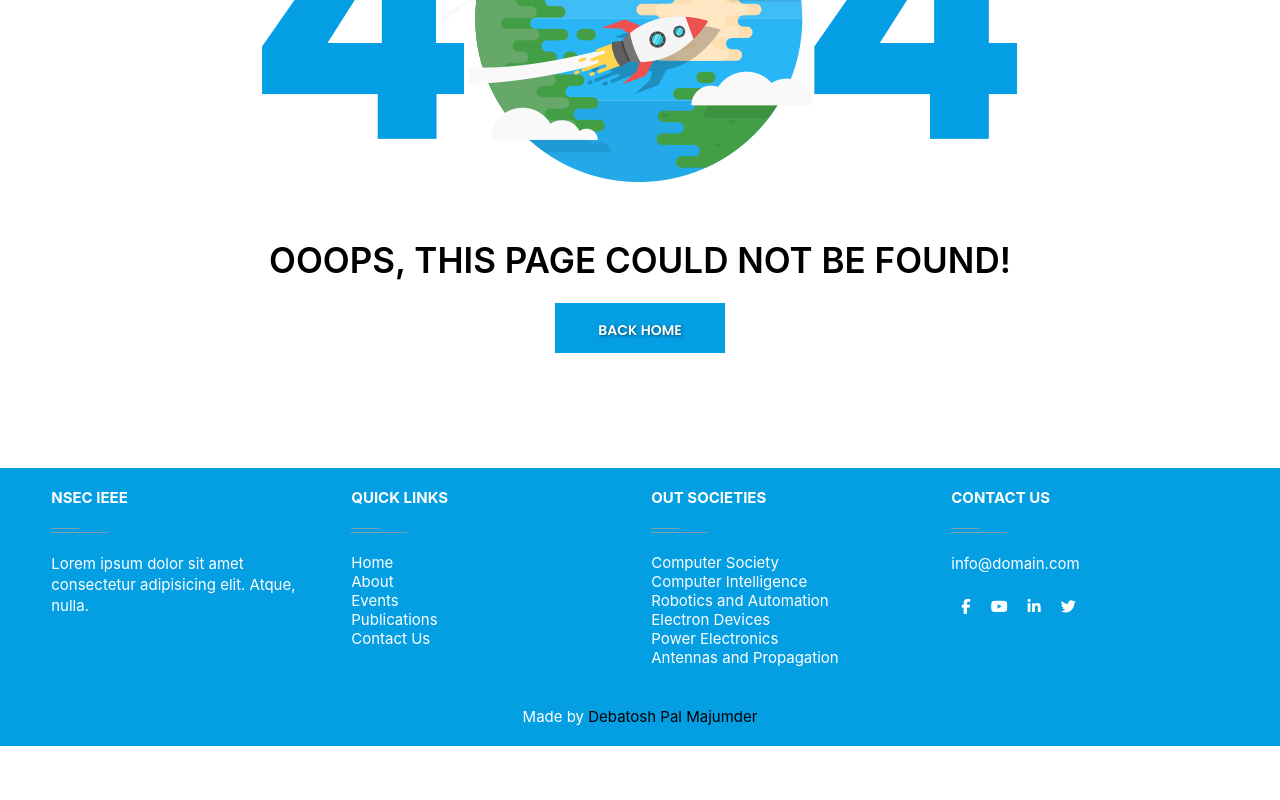
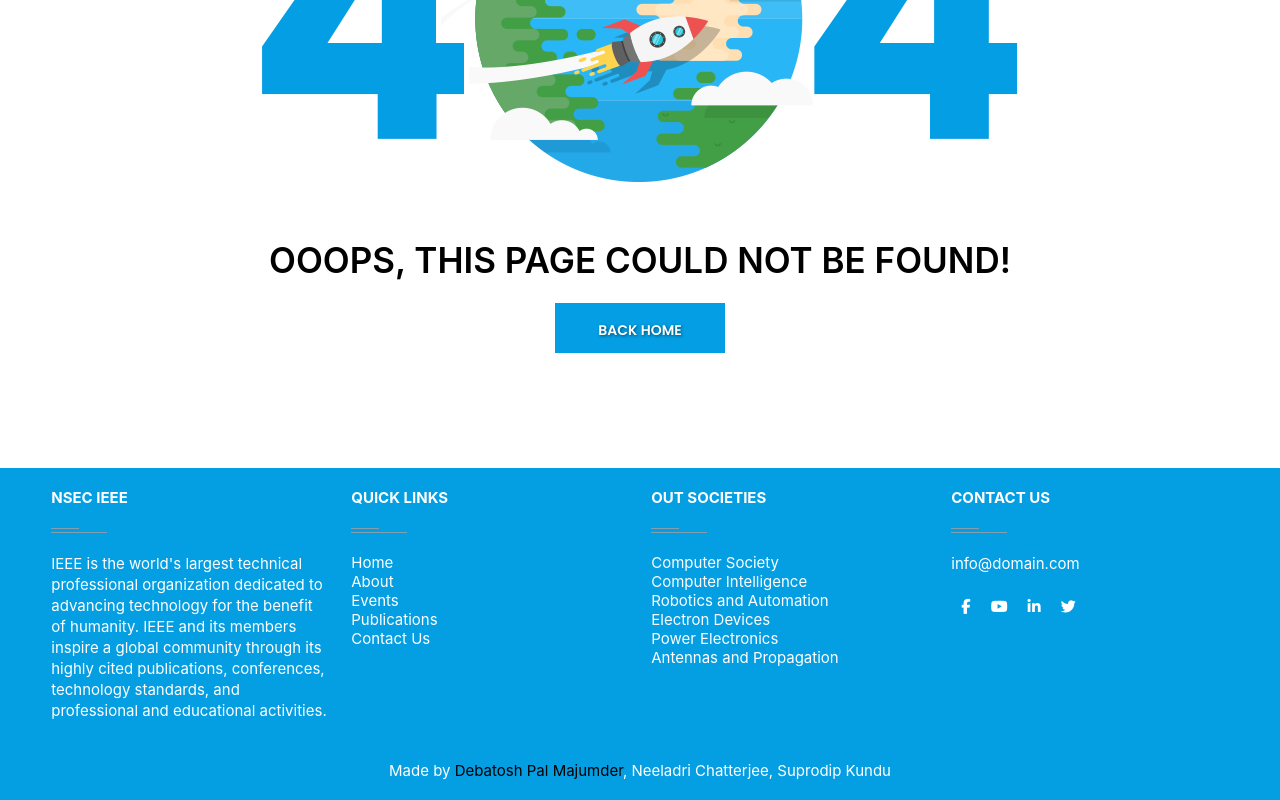
Before and after one commit to debatoshpm/IEEE, a React (Create React App) app: page /error in a window 1280 px wide. Shown: the part 440-1240 px from the top of the page. Before the commit the page ends 1186 px from the top, so only its background shows below. Built offline with nearby package versions, Linux system fonts and the light colour scheme; a web font is replaced by a local one.

Commit message:
added courtesy

```diff
--- a/src/components/Footer.jsx
+++ b/src/components/Footer.jsx
@@ -20,8 +20,12 @@ class Footer extends Component {
                     NSEC IEEE<span></span>
                   </h5>
                   <p>
-                    Lorem ipsum dolor sit amet consectetur adipisicing elit.
-                    Atque, nulla.
+                    IEEE is the world's largest technical professional
+                    organization dedicated to advancing technology for the
+                    benefit of humanity. IEEE and its members inspire a global
+                    community through its highly cited publications,
+                    conferences, technology standards, and professional and
+                    educational activities.
                   </p>
                 </div>
               </div>
@@ -157,6 +161,7 @@ class Footer extends Component {
             <div style={{ textAlign: "center" }}>
               Made by
               <a href="https://debatoshpm.github.io/"> Debatosh Pal Majumder</a>
+              , Neeladri Chatterjee, Suprodip Kundu
             </div>
           </div>
         </div>
```
